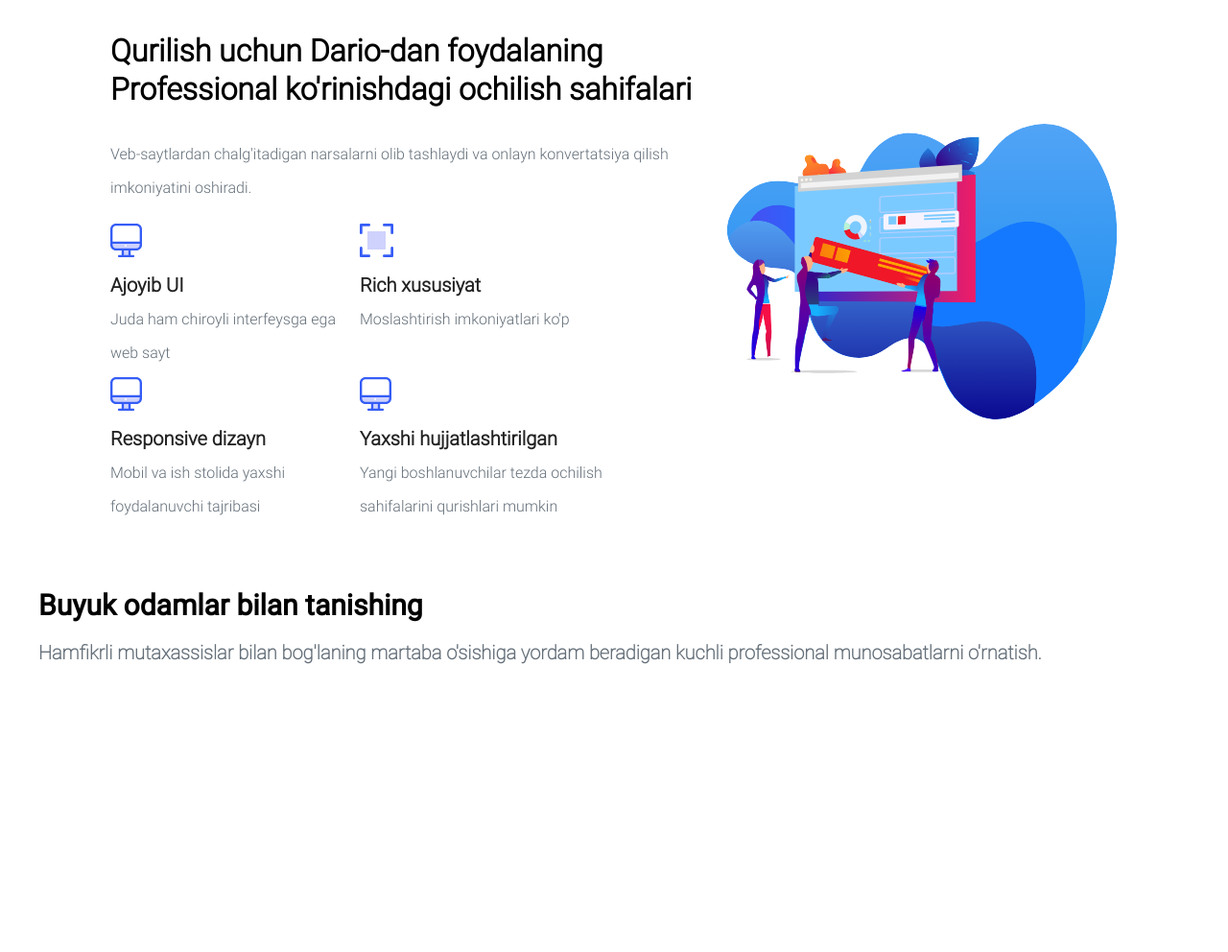
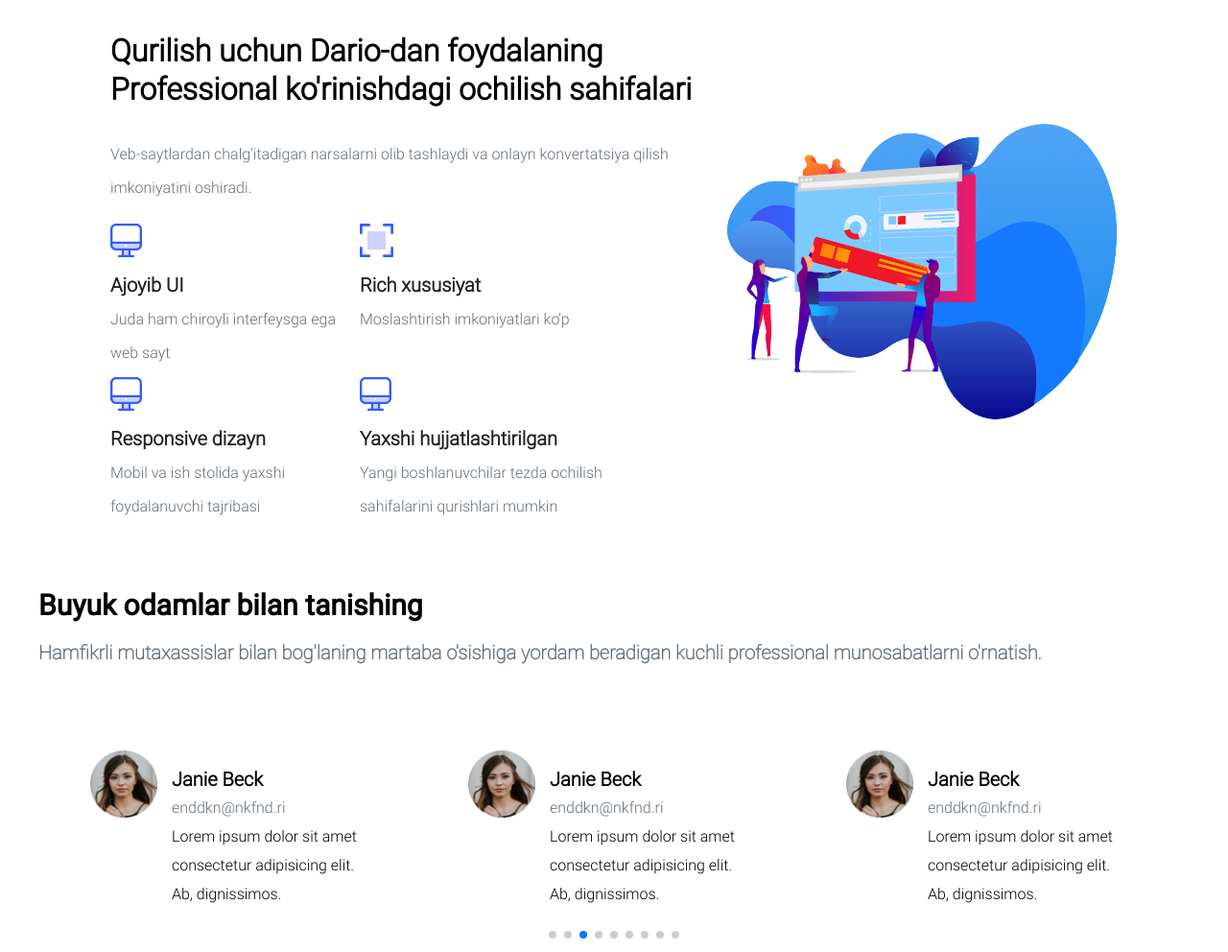
Before and after one commit to sanjarbek-ismatov/dario, a plain HTML site: page index.html in a window 1280 px wide. Shown: the part 1736-2728 px from the top of the page at 96% size. Before the commit the page ends 2488 px from the top, so only its background shows below. Drawn offline with nearby package versions, Linux system fonts and the light colour scheme.

Commit message:
swiper js

```diff
--- a/index.html
+++ b/index.html
@@ -6,6 +6,10 @@
     <meta name="viewport" content="width=device-width, initial-scale=1.0" />
     <link href="/style/main.css" rel="stylesheet" />
     <link href="/lib/aos/aos.css" rel="stylesheet" />
+    <link
+      rel="stylesheet"
+      href="https://cdn.jsdelivr.net/npm/swiper@8/swiper-bundle.min.css"
+    />
 
     <title>Dario</title>
   </head>
@@ -166,8 +170,115 @@
           beradigan kuchli professional munosabatlarni o'rnatish.
         </p>
       </section>
+      <div class="swiper mySwiper">
+        <div class="swiper-wrapper">
+          <div class="swiper-slide">
+            <img src="/images/carousel2.png" alt="swiper" />
+            <div>
+              <p>Janie Beck</p>
+              <p>enddkn@nkfnd.ri</p>
+              <p>
+                Lorem ipsum dolor sit amet consectetur adipisicing elit. Ab,
+                dignissimos.
+              </p>
+            </div>
+          </div>
+          <div class="swiper-slide">
+            <img src="/images/carousel2.png" alt="swiper" />
+            <div>
+              <p>Janie Beck</p>
+              <p>enddkn@nkfnd.ri</p>
+              <p>
+                Lorem ipsum dolor sit amet consectetur adipisicing elit. Ab,
+                dignissimos.
+              </p>
+            </div>
+          </div>
+          <div class="swiper-slide">
+            <img src="/images/carousel2.png" alt="swiper" />
+            <div>
+              <p>Janie Beck</p>
+              <p>enddkn@nkfnd.ri</p>
+              <p>
+                Lorem ipsum dolor sit amet consectetur adipisicing elit. Ab,
+                dignissimos.
+              </p>
+            </div>
+          </div>
+          <div class="swiper-slide">
+            <img src="/images/carousel2.png" alt="swiper" />
+            <div>
+              <p>Janie Beck</p>
+              <p>enddkn@nkfnd.ri</p>
+              <p>
+                Lorem ipsum dolor sit amet consectetur adipisicing elit. Ab,
+                dignissimos.
+              </p>
+            </div>
+          </div>
+          <div class="swiper-slide">
+            <img src="/images/carousel2.png" alt="swiper" />
+            <div>
+              <p>Janie Beck</p>
+              <p>enddkn@nkfnd.ri</p>
+              <p>
+                Lorem ipsum dolor sit amet consectetur adipisicing elit. Ab,
+                dignissimos.
+              </p>
+            </div>
+          </div>
+          <div class="swiper-slide">
+            <img src="/images/carousel2.png" alt="swiper" />
+            <div>
+              <p>Janie Beck</p>
+              <p>enddkn@nkfnd.ri</p>
+              <p>
+                Lorem ipsum dolor sit amet consectetur adipisicing elit. Ab,
+                dignissimos.
+              </p>
+            </div>
+          </div>
+          <div class="swiper-slide">
+            <img src="/images/carousel2.png" alt="swiper" />
+            <div>
+              <p>Janie Beck</p>
+              <p>enddkn@nkfnd.ri</p>
+              <p>
+                Lorem ipsum dolor sit amet consectetur adipisicing elit. Ab,
+                dignissimos.
+              </p>
+            </div>
+          </div>
+          <div class="swiper-slide">
+            <img src="/images/carousel2.png" alt="swiper" />
+            <div>
+              <p>Janie Beck</p>
+              <p>enddkn@nkfnd.ri</p>
+              <p>
+                Lorem ipsum dolor sit amet consectetur adipisicing elit. Ab,
+                dignissimos.
+              </p>
+            </div>
+          </div>
+          <div class="swiper-slide">
+            <img src="/images/carousel2.png" alt="swiper" />
+            <div>
+              <p>Janie Beck</p>
+              <p>enddkn@nkfnd.ri</p>
+              <p>
+                Lorem ipsum dolor sit amet consectetur adipisicing elit. Ab,
+                dignissimos.
+              </p>
+            </div>
+          </div>
+        </div>
+
+        <div class="swiper-pagination"></div>
+      </div>
     </main>
   </body>
+  <script src="https://cdn.jsdelivr.net/npm/swiper@8/swiper-bundle.min.js"></script>
+  <script src="/js/app.js"></script>
   <script src="/lib/aos/aos.js"></script>
   <script>
     AOS.init();
--- /dev/null
+++ b/js/app.js
@@ -0,0 +1,15 @@
+var swiper = new Swiper(".mySwiper", {
+  spaceBetween: 30,
+  centeredSlides: true,
+  loop: true,
+  slidesPerView: 3,
+  speed: 1000,
+  autoplay: {
+    delay: 1500,
+    disableOnInteraction: false,
+  },
+  pagination: {
+    el: ".swiper-pagination",
+    clickable: true,
+  },
+});
--- a/style/main.scss
+++ b/style/main.scss
@@ -220,3 +220,36 @@ main {
     }
   }
 }
+.swiper {
+  width: 90%;
+  height: 240px;
+  .swiper-wrapper {
+    .swiper-slide {
+      display: flex;
+      border-radius: 40px 0 40px 0;
+      padding: 30px;
+      img {
+        height: 70px;
+      }
+      div {
+        width: 400px;
+        padding: 15px;
+        text-align: left;
+        line-height: 30px;
+        p:nth-child(1) {
+          font-weight: bold;
+          font-size: 20px;
+        }
+        p:nth-child(2) {
+          color: $greypro;
+        }
+      }
+      &:hover {
+        background: linear-gradient(to bottom, $blue, #007bff98);
+        p {
+          color: $white !important;
+        }
+      }
+    }
+  }
+}
```
Also changed, not shown: images/carousel2.png (added), style/main.css, 1 other file.
